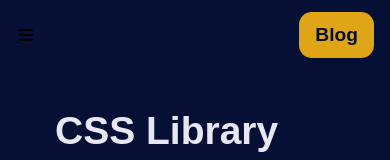
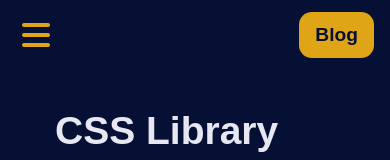
Before and after one commit to yusef-codes10/css-lab-vue, a Vue app: page / in a window 390 px wide. Shown: the top 160 px of the page. Built offline with nearby package versions, Linux system fonts and the light colour scheme.

Commit message:
responsive navbar

```diff
--- a/src/components/AppNav.vue
+++ b/src/components/AppNav.vue
@@ -3,7 +3,7 @@
 <template>
   <nav>
     <h2 class="logo"><span>css</span>lab</h2>
-    <i class="fa-solid fa-bars"></i>
+    <i class="fa-solid fa-bars mobile-only ham-icon"></i>
     <!-- <i class="fa-solid fa-bars mobile-only"></i> -->
     <div class="headers">
       <a href="#">Buttons</a>
@@ -64,10 +64,23 @@ button:hover {
   background-color: var(--secondary-hover);
 }
 
+.mobile-only {
+  display: none;
+}
+
+.ham-icon {
+  font-size: 2rem;
+  color: var(--secondary-color);
+}
+
 @media (max-width: 800px) {
   .headers,
   .logo {
     display: none;
   }
+
+  .mobile-only {
+    display: block;
+  }
 }
 </style>
```
